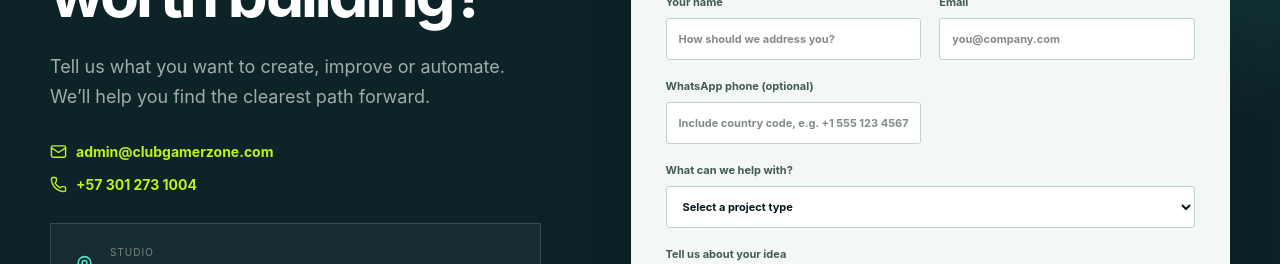
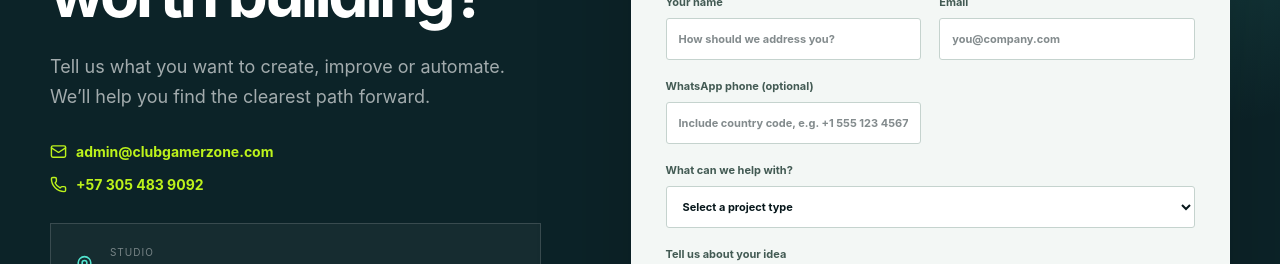
Before and after one commit to clubgamerzone/clubgamerzonewebapp, a React (Vite) app: page / in a window 1280 px wide. Shown: the part 8255-8519 px from the top of the page. Built offline with nearby package versions, Linux system fonts and the light colour scheme.

Commit message:
Use temporary ClubGamerZone contact number

```diff
--- a/app/page.tsx
+++ b/app/page.tsx
@@ -238,7 +238,7 @@ export default function Home() {
 
       <section className="section insights-section" id="insights"><div className="container"><div className="section-heading"><p className="kicker">{c.insights.kicker}</p><h2>{c.insights.title}</h2><p>{c.insights.copy}</p></div><div className="insights-grid">{c.insights.articles.map(([title, category, link], index) => <a href={link} target="_blank" rel="noreferrer" key={title}><span>{String(index + 1).padStart(2, '0')}</span><small>{category}</small><h3>{title}</h3><ArrowRight size={20} /></a>)}</div></div></section>
 
-      <section className="contact-section" id="contact"><div className="contact-glow" aria-hidden="true" /><div className="container contact-layout"><div><p className="kicker">{c.contact.kicker}</p><h2>{c.contact.title}</h2><p>{c.contact.copy}</p><div className="contact-direct"><a href="mailto:admin@clubgamerzone.com"><Mail size={17}/> admin@clubgamerzone.com</a><a href="tel:+573012731004"><Phone size={17}/> +57 301 273 1004</a></div><aside className="contact-card"><div><MapPin size={19} /><span><small>{c.contact.studio}</small>{c.contact.studioValue}</span></div><div><CloudCog size={19} /><span><small>{c.contact.availability}</small>{c.contact.availabilityValue}</span></div></aside></div><LeadForm locale={locale} /></div></section>
+      <section className="contact-section" id="contact"><div className="contact-glow" aria-hidden="true" /><div className="container contact-layout"><div><p className="kicker">{c.contact.kicker}</p><h2>{c.contact.title}</h2><p>{c.contact.copy}</p><div className="contact-direct"><a href="mailto:admin@clubgamerzone.com"><Mail size={17}/> admin@clubgamerzone.com</a><a href="tel:+573054839092"><Phone size={17}/> +57 305 483 9092</a></div><aside className="contact-card"><div><MapPin size={19} /><span><small>{c.contact.studio}</small>{c.contact.studioValue}</span></div><div><CloudCog size={19} /><span><small>{c.contact.availability}</small>{c.contact.availabilityValue}</span></div></aside></div><LeadForm locale={locale} /></div></section>
 
       <footer><div className="container footer-inner"><img src="/assets/logo.png" alt="ClubGamerZone" /><p>{c.footer}</p><div className="socials"><a href="https://www.linkedin.com/company/clubgamerzonesoftware/" target="_blank" rel="noreferrer">LinkedIn</a><a href="https://www.instagram.com/clubgamerzone/" target="_blank" rel="noreferrer">Instagram</a><a href="https://www.youtube.com/c/clubgamerzone" target="_blank" rel="noreferrer">YouTube</a><a href="https://www.facebook.com/clubgamerzone/" target="_blank" rel="noreferrer">Facebook</a></div><small>© {new Date().getFullYear()} ClubGamerZone. {c.rights}</small></div></footer>
       <ChatWidget locale={locale} />
--- a/src/ChatWidget.tsx
+++ b/src/ChatWidget.tsx
@@ -5,8 +5,8 @@ import type { Locale } from '../app/page';
 type ChatMessage = { role: 'assistant' | 'user'; content: string };
 
 const copy = {
-  en: { greeting: 'Hi! Welcome to ClubGamerZone. Ask about our services, tell us about a development project, or request a quotation.', suggestions: ['Can you build my app idea?', 'Request a project quotation', 'What services do you offer?'], ready: 'Project inquiries', close: 'Close chat', thinking: 'Writing…', message: 'Your project question', placeholder: 'Tell us about your project…', send: 'Send message', disclaimer: 'For ClubGamerZone project inquiries and quotations. Our team personally confirms scope, timing, and pricing.', launcher: 'Let’s talk', openLabel: 'Talk with ClubGamerZone', closeLabel: 'Close ClubGamerZone chat', fallback: 'We’re having trouble connecting right now. Please email us at admin@clubgamerzone.com or call +57 301 273 1004 and we’ll help you personally.', panel: 'Chat with ClubGamerZone' },
-  es: { greeting: '¡Hola! Bienvenido a ClubGamerZone. Pregunta por nuestros servicios, cuéntanos sobre un proyecto de desarrollo o solicita una cotización.', suggestions: ['¿Pueden desarrollar mi aplicación?', 'Solicitar una cotización', '¿Qué servicios ofrecen?'], ready: 'Consultas de proyectos', close: 'Cerrar chat', thinking: 'Escribiendo…', message: 'Tu pregunta sobre el proyecto', placeholder: 'Cuéntanos sobre tu proyecto…', send: 'Enviar mensaje', disclaimer: 'Para consultas y cotizaciones de proyectos ClubGamerZone. Nuestro equipo confirma personalmente alcance, tiempos y precios.', launcher: 'Hablemos', openLabel: 'Hablar con ClubGamerZone', closeLabel: 'Cerrar chat de ClubGamerZone', fallback: 'Tenemos problemas para conectarnos en este momento. Escríbenos a admin@clubgamerzone.com o llama al +57 301 273 1004 y te ayudaremos personalmente.', panel: 'Chatea con ClubGamerZone' },
+  en: { greeting: 'Hi! Welcome to ClubGamerZone. Ask about our services, tell us about a development project, or request a quotation.', suggestions: ['Can you build my app idea?', 'Request a project quotation', 'What services do you offer?'], ready: 'Project inquiries', close: 'Close chat', thinking: 'Writing…', message: 'Your project question', placeholder: 'Tell us about your project…', send: 'Send message', disclaimer: 'For ClubGamerZone project inquiries and quotations. Our team personally confirms scope, timing, and pricing.', launcher: 'Let’s talk', openLabel: 'Talk with ClubGamerZone', closeLabel: 'Close ClubGamerZone chat', fallback: 'We’re having trouble connecting right now. Please email us at admin@clubgamerzone.com or call +57 305 483 9092 and we’ll help you personally.', panel: 'Chat with ClubGamerZone' },
+  es: { greeting: '¡Hola! Bienvenido a ClubGamerZone. Pregunta por nuestros servicios, cuéntanos sobre un proyecto de desarrollo o solicita una cotización.', suggestions: ['¿Pueden desarrollar mi aplicación?', 'Solicitar una cotización', '¿Qué servicios ofrecen?'], ready: 'Consultas de proyectos', close: 'Cerrar chat', thinking: 'Escribiendo…', message: 'Tu pregunta sobre el proyecto', placeholder: 'Cuéntanos sobre tu proyecto…', send: 'Enviar mensaje', disclaimer: 'Para consultas y cotizaciones de proyectos ClubGamerZone. Nuestro equipo confirma personalmente alcance, tiempos y precios.', launcher: 'Hablemos', openLabel: 'Hablar con ClubGamerZone', closeLabel: 'Cerrar chat de ClubGamerZone', fallback: 'Tenemos problemas para conectarnos en este momento. Escríbenos a admin@clubgamerzone.com o llama al +57 305 483 9092 y te ayudaremos personalmente.', panel: 'Chatea con ClubGamerZone' },
 } as const;
 
 export default function ChatWidget({ locale }: { locale: Locale }) {
--- a/src/LeadForm.tsx
+++ b/src/LeadForm.tsx
@@ -2,16 +2,16 @@ import { ArrowRight, CheckCircle2 } from 'lucide-react';
 import { useState } from 'react';
 import type { Locale } from '../app/page';
 
-const WHATSAPP_NUMBER = '573012731004';
+const WHATSAPP_NUMBER = '573054839092';
 
 const copy = {
   en: {
     types: [['Software or app', 'Software or app'], ['Website or platform', 'Website or platform'], ['AI integration or automation', 'AI integration or automation'], ['Video game or interactive', 'Video game or interactive'], ['Other', 'Other']],
-    thankYou: 'Your WhatsApp inquiry is ready.', received: 'WhatsApp opened with your project details. Review the message and tap Send so we can receive it.', another: 'Prepare another inquiry', kicker: 'Project inquiry', heading: 'Tell us what’s on your mind.', name: 'Your name', namePlaceholder: 'How should we address you?', email: 'Email', phone: 'WhatsApp phone (optional)', phonePlaceholder: 'Include country code, e.g. +1 555 123 4567', help: 'What can we help with?', select: 'Select a project type', idea: 'Tell us about your idea', ideaPlaceholder: 'What do you want to build, who is it for, and what would success look like?', send: 'Continue in WhatsApp', error: 'We couldn’t open WhatsApp. Please message +57 301 273 1004 or email admin@clubgamerzone.com.', privacy: 'Your details are placed in a WhatsApp message for you to review before sending.', honeypot: 'Don’t fill this out:',
+    thankYou: 'Your WhatsApp inquiry is ready.', received: 'WhatsApp opened with your project details. Review the message and tap Send so we can receive it.', another: 'Prepare another inquiry', kicker: 'Project inquiry', heading: 'Tell us what’s on your mind.', name: 'Your name', namePlaceholder: 'How should we address you?', email: 'Email', phone: 'WhatsApp phone (optional)', phonePlaceholder: 'Include country code, e.g. +1 555 123 4567', help: 'What can we help with?', select: 'Select a project type', idea: 'Tell us about your idea', ideaPlaceholder: 'What do you want to build, who is it for, and what would success look like?', send: 'Continue in WhatsApp', error: 'We couldn’t open WhatsApp. Please message +57 305 483 9092 or email admin@clubgamerzone.com.', privacy: 'Your details are placed in a WhatsApp message for you to review before sending.', honeypot: 'Don’t fill this out:',
   },
   es: {
     types: [['Software or app', 'Software o aplicación'], ['Website or platform', 'Sitio web o plataforma'], ['AI integration or automation', 'Integración de IA o automatización'], ['Video game or interactive', 'Videojuego o experiencia interactiva'], ['Other', 'Otro']],
-    thankYou: 'Tu consulta está lista en WhatsApp.', received: 'Abrimos WhatsApp con los datos de tu proyecto. Revisa el mensaje y presiona Enviar para que podamos recibirlo.', another: 'Preparar otra consulta', kicker: 'Consulta de proyecto', heading: 'Cuéntanos qué tienes en mente.', name: 'Tu nombre', namePlaceholder: '¿Cómo debemos llamarte?', email: 'Correo electrónico', phone: 'Teléfono de WhatsApp (opcional)', phonePlaceholder: 'Incluye el código del país, ej. +57 300 123 4567', help: '¿En qué podemos ayudarte?', select: 'Selecciona un tipo de proyecto', idea: 'Cuéntanos sobre tu idea', ideaPlaceholder: '¿Qué quieres construir, para quién es y cómo se vería un resultado exitoso?', send: 'Continuar en WhatsApp', error: 'No pudimos abrir WhatsApp. Escríbenos al +57 301 273 1004 o a admin@clubgamerzone.com.', privacy: 'Tus datos se colocarán en un mensaje de WhatsApp para que los revises antes de enviarlos.', honeypot: 'No completes este campo:',
+    thankYou: 'Tu consulta está lista en WhatsApp.', received: 'Abrimos WhatsApp con los datos de tu proyecto. Revisa el mensaje y presiona Enviar para que podamos recibirlo.', another: 'Preparar otra consulta', kicker: 'Consulta de proyecto', heading: 'Cuéntanos qué tienes en mente.', name: 'Tu nombre', namePlaceholder: '¿Cómo debemos llamarte?', email: 'Correo electrónico', phone: 'Teléfono de WhatsApp (opcional)', phonePlaceholder: 'Incluye el código del país, ej. +57 300 123 4567', help: '¿En qué podemos ayudarte?', select: 'Selecciona un tipo de proyecto', idea: 'Cuéntanos sobre tu idea', ideaPlaceholder: '¿Qué quieres construir, para quién es y cómo se vería un resultado exitoso?', send: 'Continuar en WhatsApp', error: 'No pudimos abrir WhatsApp. Escríbenos al +57 305 483 9092 o a admin@clubgamerzone.com.', privacy: 'Tus datos se colocarán en un mensaje de WhatsApp para que los revises antes de enviarlos.', honeypot: 'No completes este campo:',
   },
 } as const;
 
```
Also changed, not shown: 3 other files (tests, documents, lock files or other folders).
